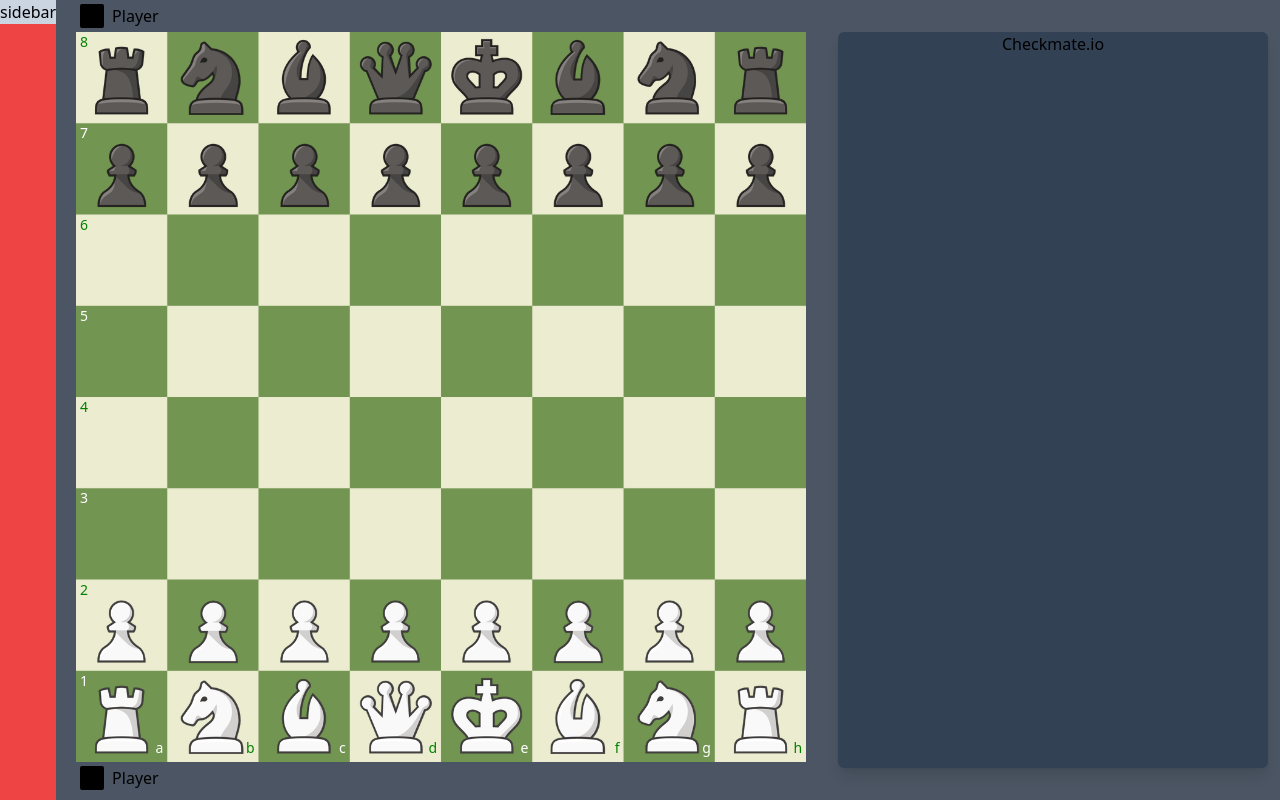
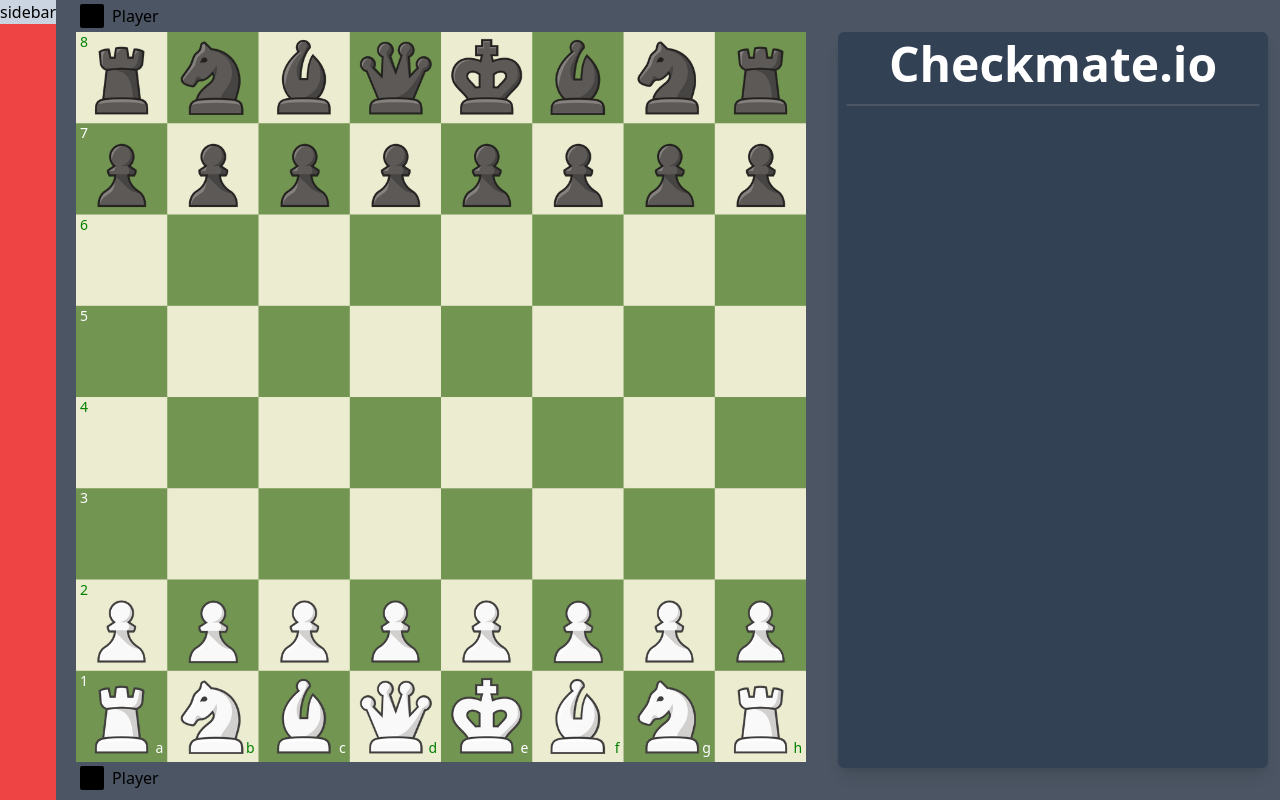
Before and after one commit to vidit-od/Checkmate.io, a React (Vite) app in the folder Frontend/: page / in a window 1280 px wide. Built offline with nearby package versions, Linux system fonts and the light colour scheme.

Commit message:
Move Log improved

```diff
--- a/Frontend/packages/Moves.tsx
+++ b/Frontend/packages/Moves.tsx
@@ -1,18 +1,25 @@
 import { useRecoilState } from "recoil"
 import { MoveListAtom } from "./atoms/atom"
+import React from "react";
 
 function Moves(){
     const [MoveList] = useRecoilState(MoveListAtom);
 
     return (
-        <div className=" bg-slate-700 absolute left-1/2 top-1/2 -translate-x-1/2 -translate-y-1/2 w-full h-full rounded-md shadow-lg text-center">
-            Checkmate.io
-            {MoveList.map((move, index) =>(
-                <div key={index} className="flex justify-evenly text-white">
-                    <p>{move.w}</p>
-                    <p>{move.b}</p>
+        <div className="bg-slate-700 absolute left-1/2 top-1/2 -translate-x-1/2 -translate-y-1/2 w-full h-full rounded-md shadow-lg text-center p-2 overflow-y-scroll custom-scrollbar">
+            <h1 className="text-3xl sm:text-4xl md:text-5xl font-extrabold bg-white bg-clip-text text-transparent mb-4">
+                Checkmate.io
+            </h1>
+                <div className="w-full border border-gray-600 rounded-lg overflow-hidden">
+                {MoveList.map((move, index) => (
+                <div key={index}
+                    className={`flex justify-evenly text-white p-2 border-b border-gray-600
+                    ${index % 2 === 0 ? "bg-gray-800" : "bg-gray-700"}`}>
+                    <p className="w-1/2 text-center">{move.w}</p>
+                    <p className="w-1/2 text-center">{move.b}</p>
                 </div>
             ))}
+            </div>
         </div>
     )
 }
--- a/Frontend/src/index.css
+++ b/Frontend/src/index.css
@@ -1,3 +1,23 @@
 @tailwind base;
 @tailwind components;
 @tailwind utilities;
+
+/* Custom Scrollbar */
+.custom-scrollbar::-webkit-scrollbar {
+    width: 8px;
+}
+
+.custom-scrollbar::-webkit-scrollbar-track {
+    background: #1e293b; /* Slate-800 */
+    border-radius: 10px;
+}
+
+.custom-scrollbar::-webkit-scrollbar-thumb {
+    background: #64748b; /* Slate-500 */
+    border-radius: 10px;
+    transition: background 0.3s;
+}
+
+.custom-scrollbar::-webkit-scrollbar-thumb:hover {
+    background: #94a3b8; /* Slate-400 */
+}
```
